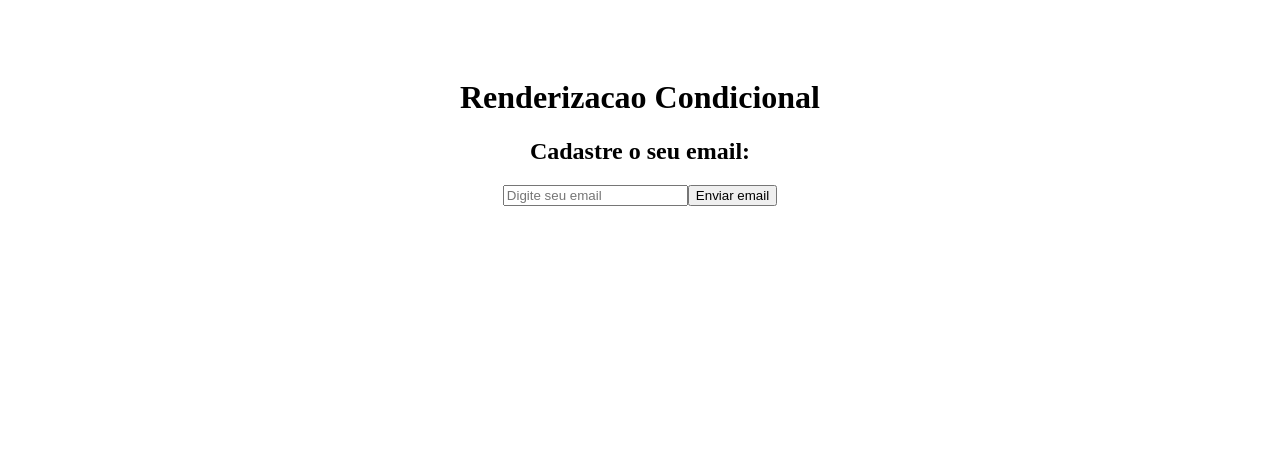
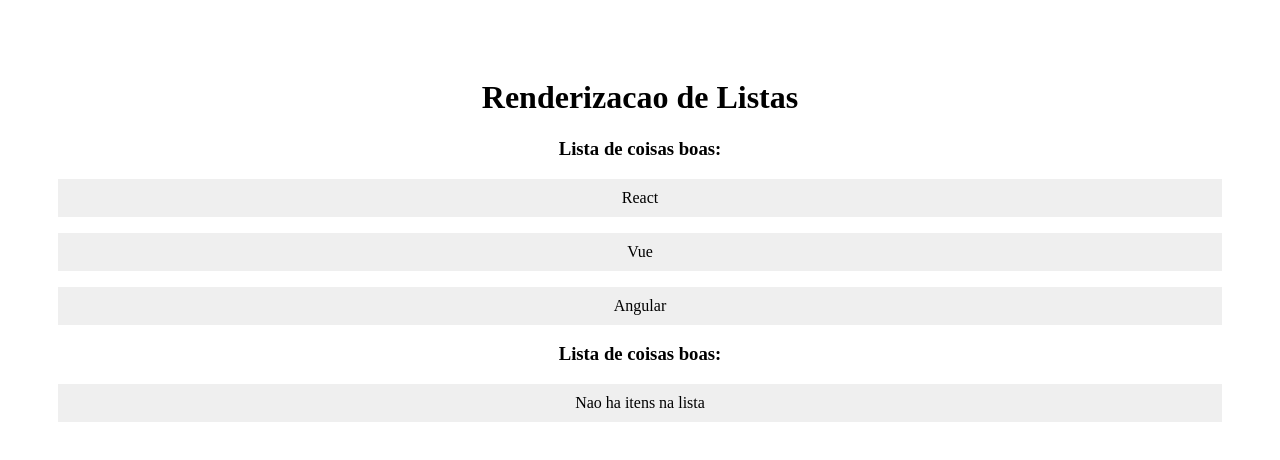
Before and after one commit to CaikLacerda/curso_react, a React (Create React App) app in the folder meu-projeto/: page / in a window 1280 px wide. Shown: the top 460 px of the page. Built offline with nearby package versions, Linux system fonts and the light colour scheme.

Commit message:
Renderizacao de lista

```diff
--- a/meu-projeto/src/App.jsx
+++ b/meu-projeto/src/App.jsx
@@ -1,13 +1,16 @@
 import './App.css';
-import Condicional from './components/Condicional';
+import OutraLista from './components/OutraLista';
 
 
 function App() {
 
+  const meusItens = ['React', 'Vue', 'Angular']
+
   return (
     <div className="App">
-        <h1>Renderizacao Condicional</h1>
-        <Condicional />
+        <h1>Renderizacao de Listas</h1>
+        <OutraLista itens={meusItens} />
+        <OutraLista itens={[]} />
     </div>
   )
 }
--- /dev/null
+++ b/meu-projeto/src/components/OutraLista.jsx
@@ -0,0 +1,15 @@
+function OutraLista({itens}) {
+    return (
+        <>
+            <h3>Lista de coisas boas:</h3>
+            {itens.length > 0 ? (
+                itens.map((item, index) => (<p key={index}>{item}</p>))
+                ) : (
+                    <p>Nao ha itens na lista</p>
+                )
+            }
+        </>
+    )
+}
+
+export default OutraLista
```
